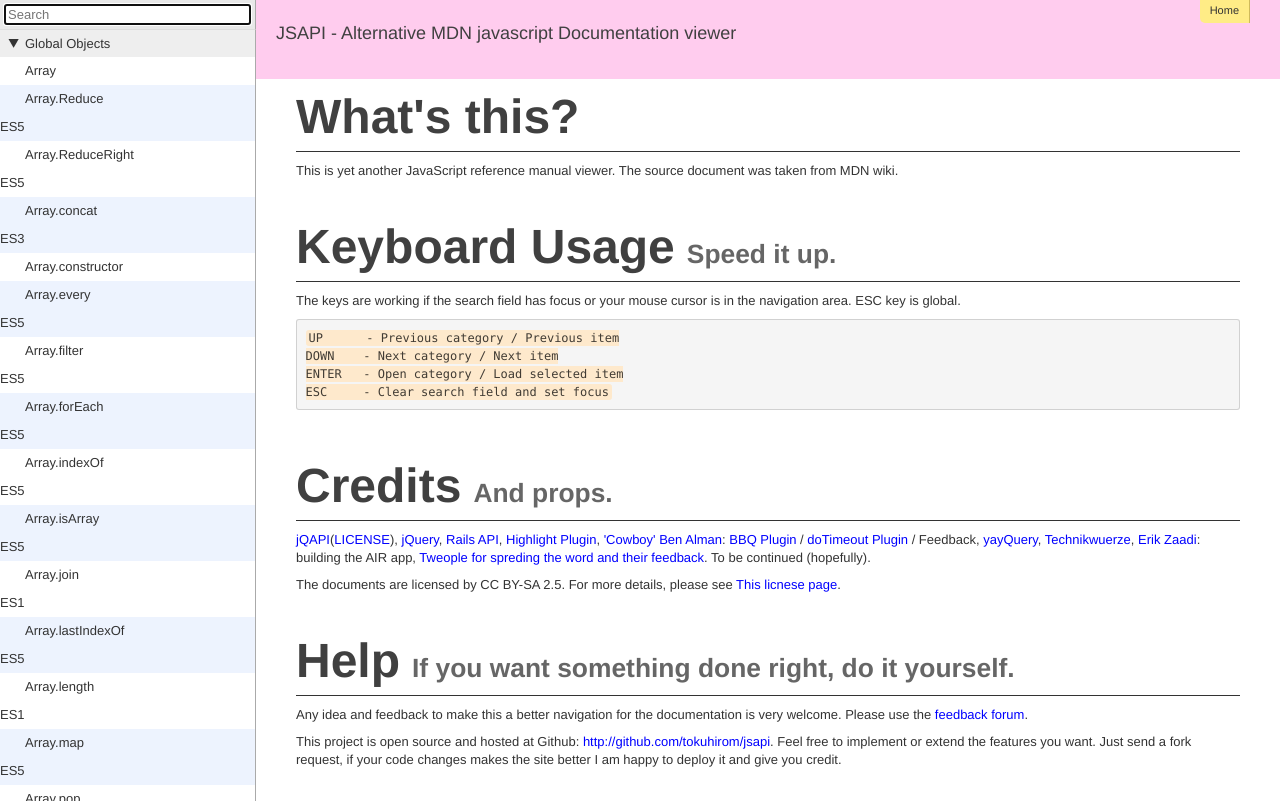
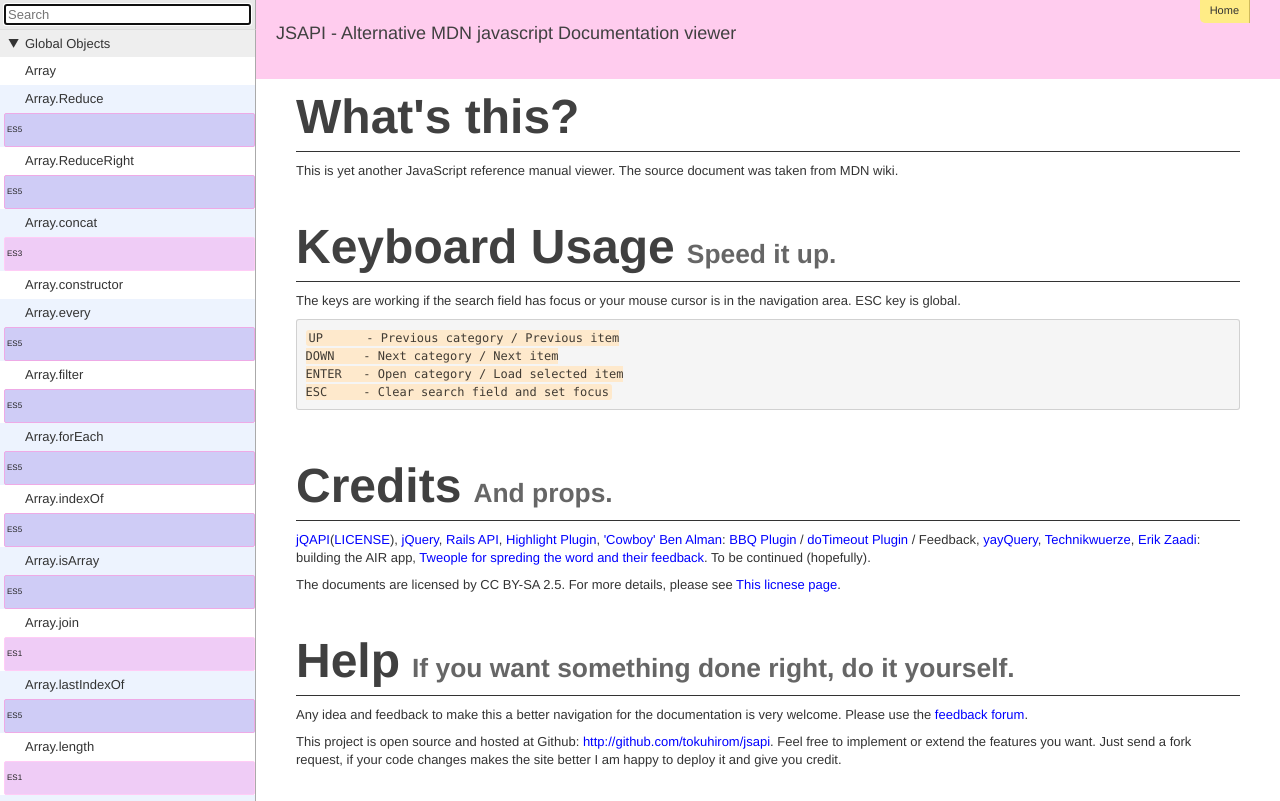
Before and after one commit to tokuhirom/jsref, a website: page htdocs/index.html in a window 1280 px wide. Both pictures are taken after a click on the element "Global Objects". Drawn offline with Linux system fonts and the light colour scheme.

Commit message:
update css

```diff
--- a/htdocs/css/jsapi.css
+++ b/htdocs/css/jsapi.css
@@ -2144,30 +2144,30 @@ body {
   display: inline;
   line-height: 28px;
 }
-#navigation #static-list li.sub a span.tag {
+#navigation #static-list li.sub a .tag {
   font-size: 8px;
   padding: 2px;
   border-radius: 2px;
   margin-left: 4px;
   vertical-align: top;
 }
-#navigation #static-list li.sub a span.tag.es {
+#navigation #static-list li.sub a .tag.es {
   background-color: #eFccf6;
   border: 1px solid #FFccf6;
   color: #222222;
 }
-#navigation #static-list li.sub a span.tag.es.es5 {
+#navigation #static-list li.sub a .tag.es.es5 {
   border: 1px solid #EEaae6;
   background-color: #cFccf6;
 }
-#navigation #static-list li.sub a span.tag.deprecated, #navigation #static-list li.sub a span.tag.obsolete {
+#navigation #static-list li.sub a .tag.deprecated, #navigation #static-list li.sub a .tag.obsolete {
   overflow: hidden;
   border: 1px solid #5151FF;
   background-color: #B9B9FF;
   font-weight: bold;
   text-align: center;
 }
-#navigation #static-list li.sub a span.tag.nonstandard {
+#navigation #static-list li.sub a .tag.nonstandard {
   overflow: hidden;
   border: 1px solid #FFB752;
   background-color: #FEE3BC;
--- a/less/styles.less
+++ b/less/styles.less
@@ -24,7 +24,7 @@
             display: inline;
             line-height: 28px;
         }
-        span.tag {
+        .tag {
             font-size: 8px;
             padding: 2px;
             border-radius: 2px;
```
